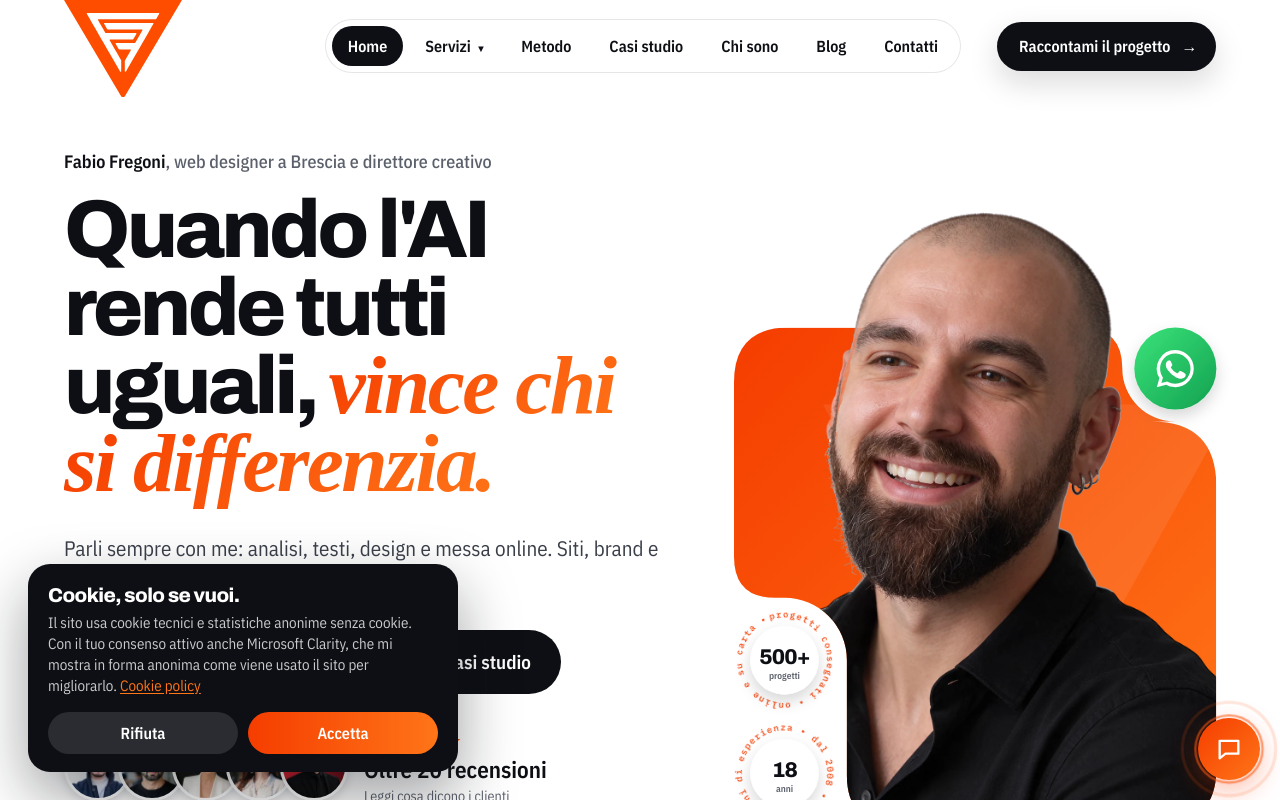
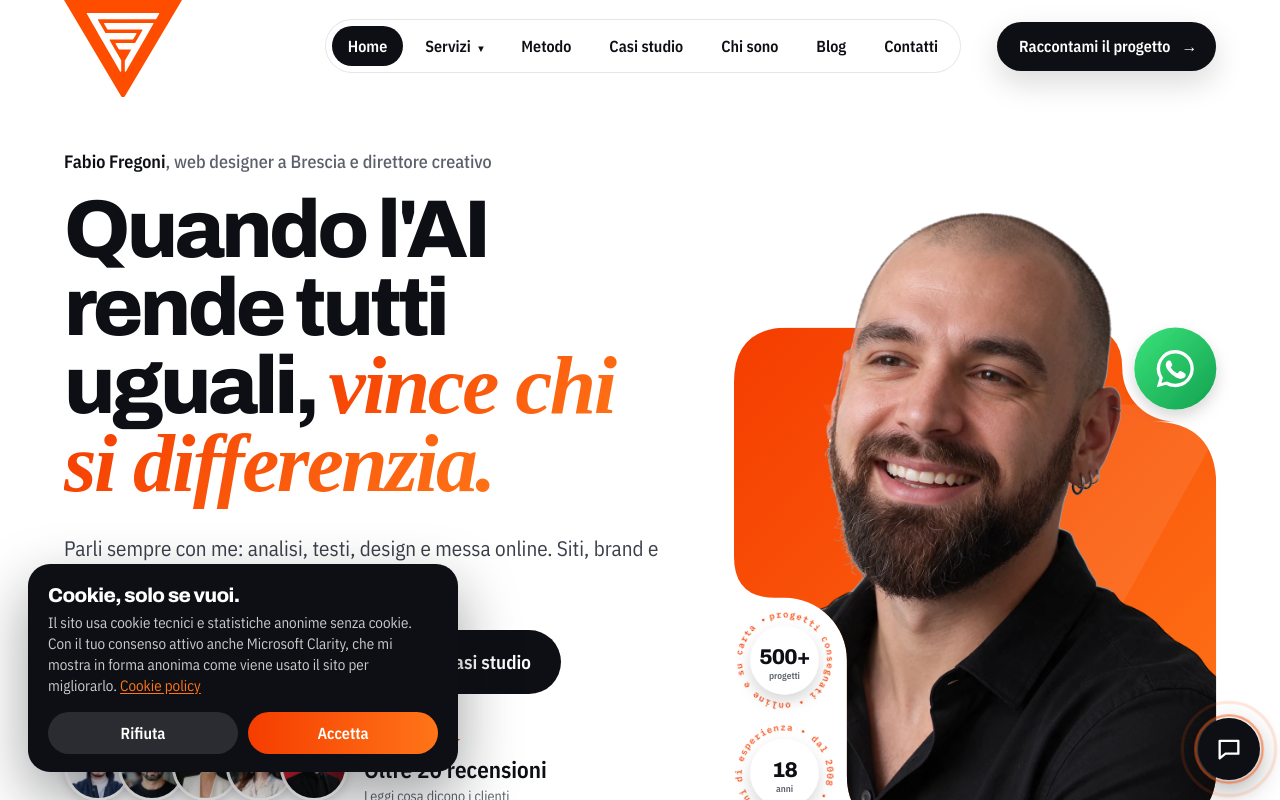
Before and after one commit to emsad/ff89, a plain HTML site: page index.html in a window 1280 px wide. Drawn offline with nearby package versions, Linux system fonts and the light colour scheme; a web font is replaced by a local one.

Commit message:
Pulsante contatto: nero, visibile anche sulle sezioni arancio
Co-Authored-By: Claude Opus 5.5 <noreply@anthropic.com>
Claude-Session: https://claude.ai/code/session_012vgEU5tpdCVVfMeRvTCMa5

```diff
--- a/index.html
+++ b/index.html
@@ -932,7 +932,7 @@ if(box){
 </div>
 <style>
 .cr{position:fixed;right:20px;bottom:20px;z-index:900;display:flex;flex-direction:column;align-items:flex-end;gap:12px;font-family:'IBM Plex Sans Condensed',system-ui,sans-serif}
-.cr-btn{position:relative;width:62px;height:62px;border:0;border-radius:50%;cursor:pointer;color:#fff;background:linear-gradient(135deg,#f53d00,#ff7518);box-shadow:0 10px 28px #f53d0059;display:grid;place-items:center;padding:0}
+.cr-btn{position:relative;width:62px;height:62px;border:0;border-radius:50%;cursor:pointer;color:#fff;background:#0d0f14;box-shadow:0 0 0 2px #ffffff26,0 10px 28px #0d0f1459;display:grid;place-items:center;padding:0}
 .cr-btn svg{width:28px;height:28px;grid-area:1/1;transition:transform .25s,opacity .25s}
 .cr-btn .cr-i2{opacity:0;transform:rotate(-90deg) scale(.6)}
 .cr.cr-open .cr-btn .cr-i1{opacity:0;transform:rotate(90deg) scale(.6)}
```
